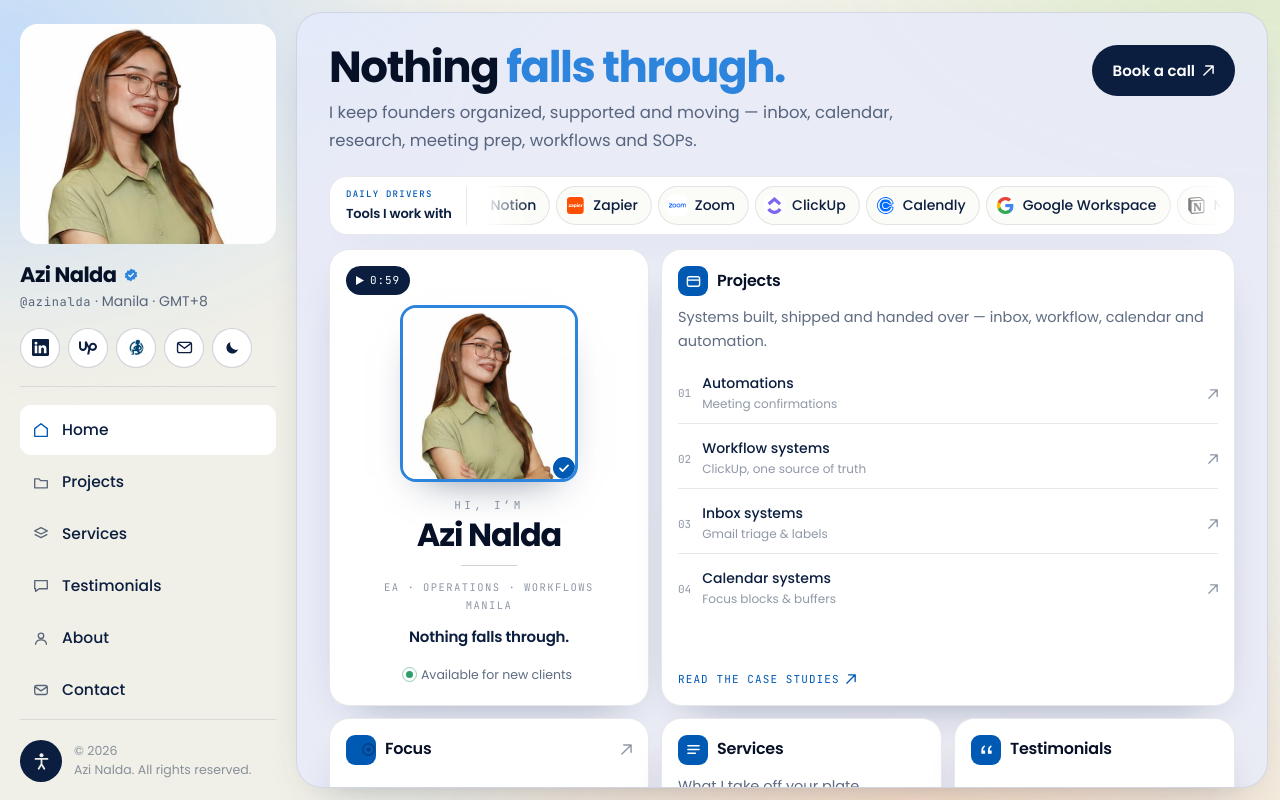
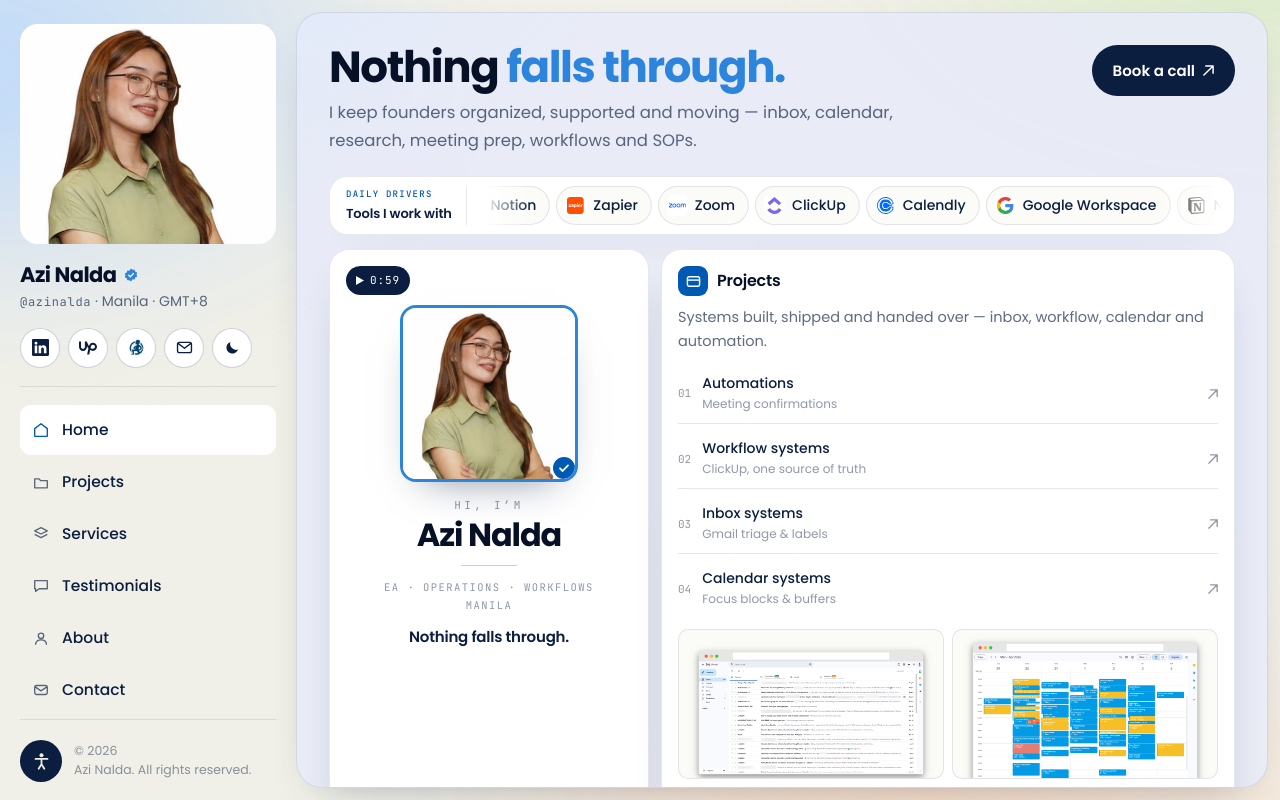
Before and after one commit to naldaazi/azi-portfolio, a Next.js app: page / in a window 1280 px wide. Built offline with nearby package versions, Linux system fonts and the light colour scheme.

Commit message:
Add case-study thumbnails to the home projects card

```diff
--- a/app/globals.css
+++ b/app/globals.css
@@ -1046,6 +1046,23 @@ a.bcard:hover {
   min-height: 62px;
 }
 
+.b-thumbs {
+  display: grid;
+  grid-template-columns: 1fr 1fr;
+  gap: 8px;
+  margin-top: 10px;
+}
+
+.b-thumb {
+  position: relative;
+  display: block;
+  aspect-ratio: 16 / 9;
+  border-radius: 10px;
+  overflow: hidden;
+  border: 1px solid var(--hair);
+  background: var(--card-2);
+}
+
 /* ── Service / tool lists inside cards ───────────────────── */
 
 .mini-list {
--- a/components/Bento.tsx
+++ b/components/Bento.tsx
@@ -1,5 +1,7 @@
+import Image from "next/image";
 import Image from "next/image";
 import { site } from "@/lib/content";
+import { projectShot } from "@/lib/shots";
 
 function Arrow({ size = 11 }: { size?: number }) {
   return (
@@ -164,6 +166,24 @@ export default function Bento() {
             ))}
           </div>
 
+          <div className="b-thumbs">
+            {["inbox-management-system", "calendar-management-system"].map((slug) => {
+              const src = projectShot(slug);
+              if (!src) return null;
+              return (
+                <span className="b-thumb" key={slug}>
+                  <Image
+                    src={src}
+                    alt=""
+                    fill
+                    sizes="(min-width: 1180px) 180px, 40vw"
+                    style={{ objectFit: "cover", objectPosition: "top left" }}
+                  />
+                </span>
+              );
+            })}
+          </div>
+
           <span className="bcard-more">
             Read the case studies
             <Arrow size={10} />
```
